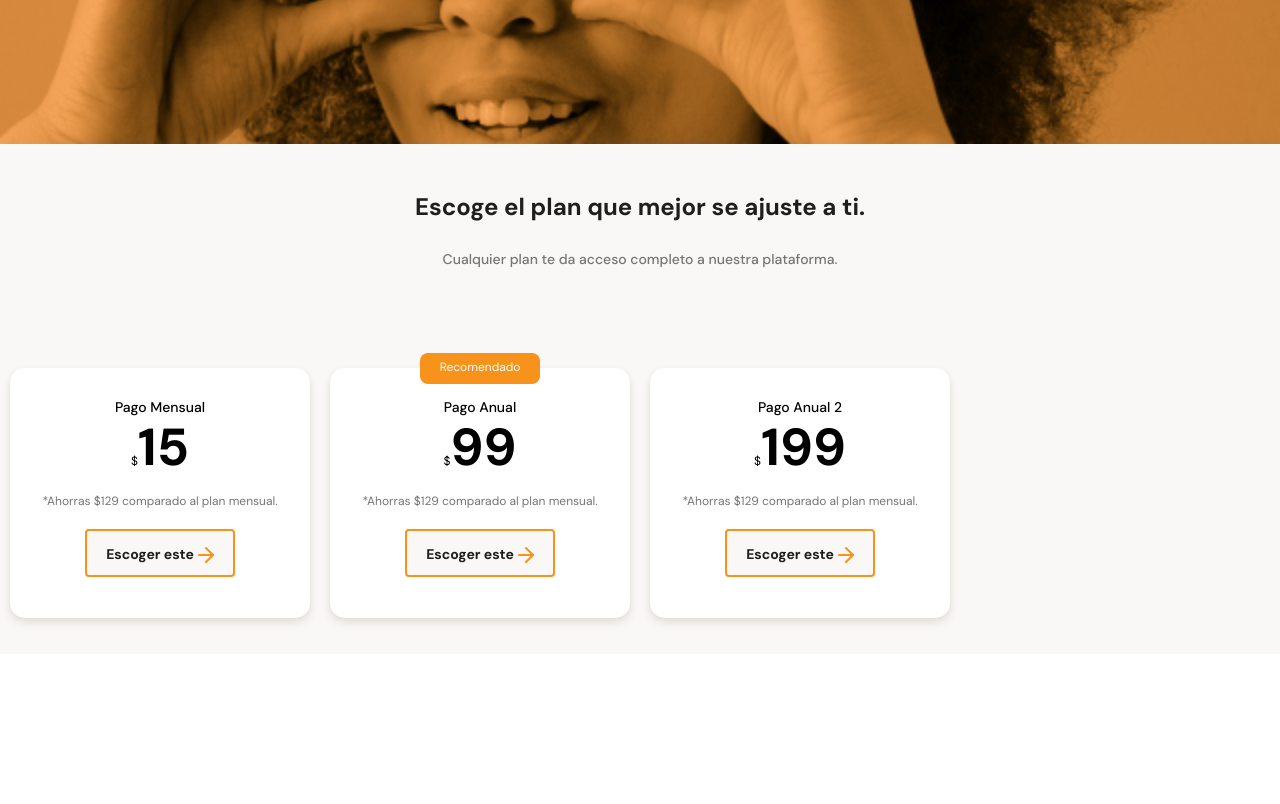
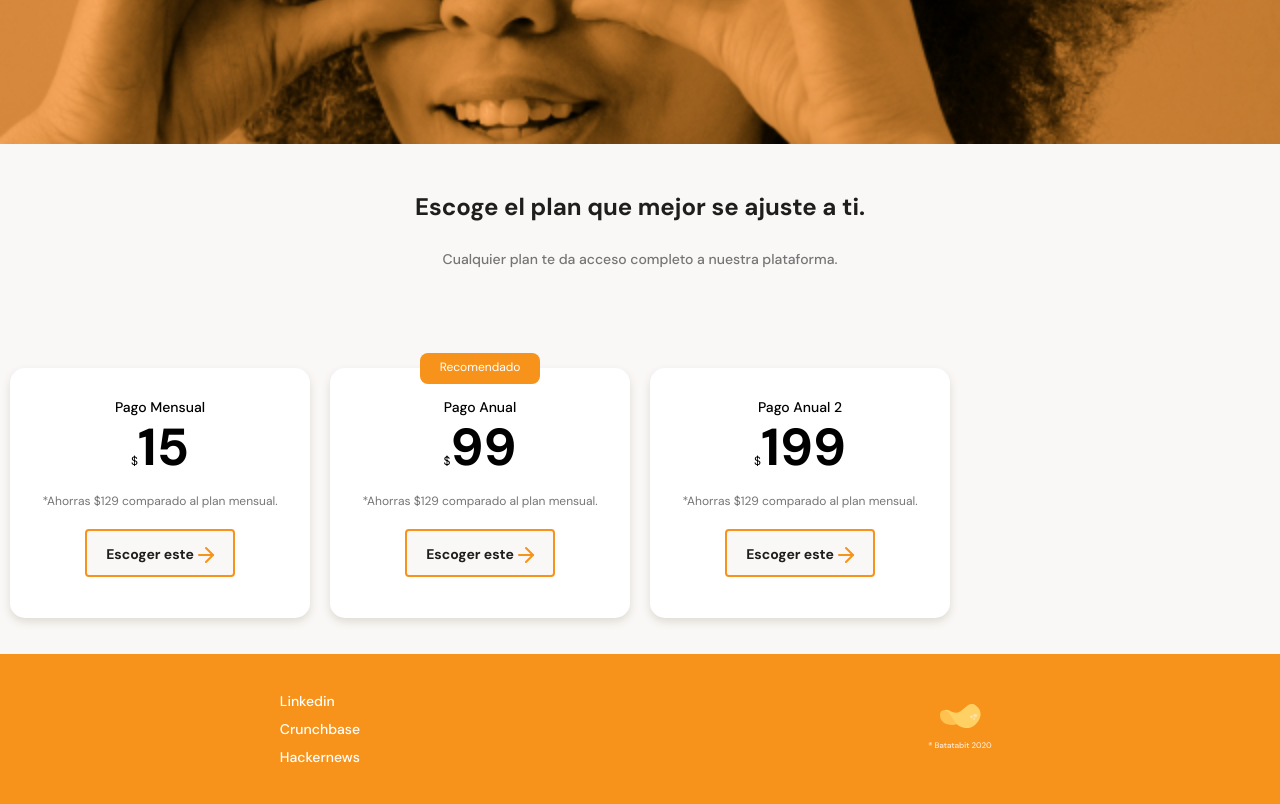
Before and after one commit to dlozanoc82/batatabit-practice, a plain HTML site: page index.html in a window 1280 px wide. Shown: the part 2606-3410 px from the top of the page. Before the commit the page ends 3260 px from the top, so only its background shows below. Drawn offline with Linux system fonts and the light colour scheme.

Commit message:
Footer Finalizado

```diff
--- a/css/style.css
+++ b/css/style.css
@@ -515,3 +515,34 @@ plan-card--ca
     background-image: url('../assets/icons/orange-right-arrow.svg');
     vertical-align: text-bottom;
 }
+
+/* FOOTER */
+footer{
+    display: flex;
+    width: 100%;
+    height: 150px;
+    background-color: var(--bitcoin-orange);
+}
+
+footer section {
+    display: flex;
+    width: 50%;
+    justify-content: center;
+    align-items: center;
+}
+
+footer .left ul {
+    font-size: 1.4rem;
+    font-weight: 500;
+    line-height: 1.8rem;
+    list-style: none;
+}
+
+.left li{
+    margin: 10px 0;
+}
+
+.left a{
+    text-decoration: none;
+    color: var(--just-white);
+}
--- a/index.html
+++ b/index.html
@@ -189,7 +189,18 @@
 
     </main>
 
-    <footer></footer>
+    <footer>
+        <section class="left">
+            <ul>
+                <li><a href="#">Linkedin</a></li>
+                <li><a href="#">Crunchbase</a></li>
+                <li><a href="#">Hackernews</a></li>
+            </ul>
+        </section>
+        <section class="right">
+            <img src="/assets/img/logo-footer.svg" alt="Logo de Batatabit 2020">
+        </section>
+    </footer>
 
 </body>
 
```
